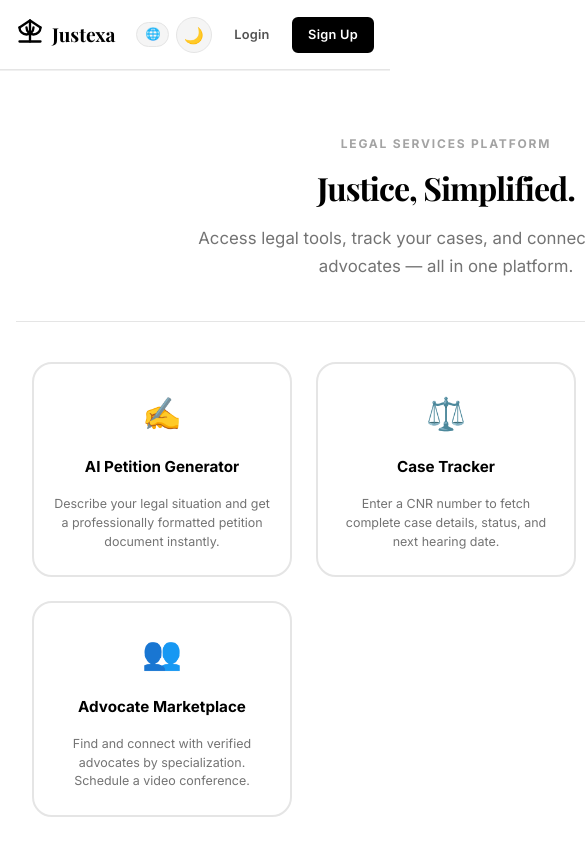
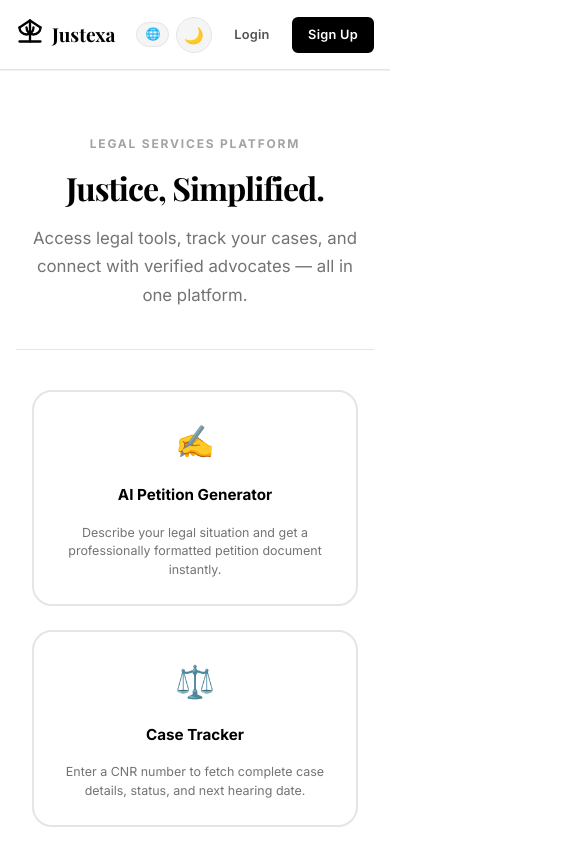
Before and after one commit to njlogesh19-art/justexa, a React (Create React App) app in the folder client/: page / in a window 390 px wide. Shown: the top 844 px of the page, 585 px wide, since content can reach past the window. Built offline with nearby package versions, Linux system fonts and the light colour scheme; no server answers.

Commit message:
fix: aggressive mobile CSS - hide sidebar, fix overflow, fix grid

```diff
--- a/client/src/index.css
+++ b/client/src/index.css
@@ -713,19 +713,38 @@ select {
 
 @media (max-width: 768px) {
 
-  /* Layout */
+  /* PREVENT ALL HORIZONTAL OVERFLOW */
+  html,
+  body {
+    overflow-x: hidden !important;
+    max-width: 100% !important;
+  }
+
+  /* HIDE DESKTOP SIDEBAR ON MOBILE */
+  aside {
+    display: none !important;
+  }
+
+  /* MAIN CONTENT — full width, no sidebar margin */
+  .main-content {
+    overflow-x: hidden !important;
+  }
+
   .page-content {
     margin-left: 0 !important;
-    padding: 1rem;
-    padding-bottom: calc(var(--bottom-nav-height) + 1rem);
-    min-height: calc(100vh - var(--navbar-height));
+    width: 100% !important;
+    max-width: 100vw !important;
+    padding: 1rem !important;
+    padding-bottom: calc(var(--bottom-nav-height) + 1rem) !important;
+    box-sizing: border-box !important;
+    overflow-x: hidden !important;
   }
 
   .page-content.sidebar-collapsed {
     margin-left: 0 !important;
   }
 
-  /* Typography */
+  /* TYPOGRAPHY */
   .page-header h1 {
     font-size: 1.4rem;
   }
@@ -735,7 +754,7 @@ select {
     padding-bottom: 1rem;
   }
 
-  /* Cards & Grid boxes */
+  /* CARDS */
   .card {
     padding: 1rem;
   }
@@ -756,7 +775,7 @@ select {
     font-size: 0.78rem;
   }
 
-  /* Modals — full-width bottom sheet */
+  /* MODAL — bottom sheet on mobile */
   .modal-overlay {
     align-items: flex-end;
   }
@@ -769,12 +788,15 @@ select {
     margin: 0;
   }
 
-  /* Tabs — scrollable */
+  .modal-actions {
+    flex-direction: column;
+  }
+
+  /* TABS — scrollable */
   .tabs {
     overflow-x: auto;
     -webkit-overflow-scrolling: touch;
     scrollbar-width: none;
-    gap: 0;
     flex-wrap: nowrap;
   }
 
@@ -788,7 +810,7 @@ select {
     flex-shrink: 0;
   }
 
-  /* Buttons — easier touch targets */
+  /* BUTTONS — touch targets */
   .btn {
     min-height: 44px;
   }
@@ -798,16 +820,13 @@ select {
     padding: 0.4rem 0.875rem;
   }
 
-  /* Form inputs — prevent iOS zoom on focus */
+  /* FORMS — prevent iOS zoom on focus */
   .form-input {
-    font-size: 16px;
+    font-size: 16px !important;
   }
 
-  /* Modal actions stack on mobile */
-  .modal-actions {
-    flex-direction: column;
-  }
 }
+
 
 
 /* ============================================
--- a/client/src/pages/Dashboard.js
+++ b/client/src/pages/Dashboard.js
@@ -195,7 +195,7 @@ const Dashboard = () => {
                 </p>
             </div>
 
-            <div style={{ display: 'grid', gridTemplateColumns: 'repeat(auto-fit, minmax(260px, 1fr))', gap: '1.5rem', maxWidth: '900px', margin: '0 auto', padding: '0 1rem' }}>
+            <div style={{ display: 'grid', gridTemplateColumns: 'repeat(auto-fit, minmax(min(260px, 100%), 1fr))', gap: '1.5rem', maxWidth: '900px', margin: '0 auto', padding: '0 1rem' }}>
                 <GridBox id="box-petition" icon="✍️" title={t.dash_box_petition_title} description={t.dash_box_petition_desc} onClick={() => handleBoxClick('/petition')} />
                 <GridBox id="box-case-tracker" icon="⚖️" title={t.dash_box_cases_title} description={t.dash_box_cases_desc} onClick={() => handleBoxClick('/case-tracker')} />
                 <GridBox id="box-holidays" icon="📅" title={t.dash_box_holidays_title} description={t.dash_box_holidays_desc} onClick={() => handleBoxClick('/holidays')} />
```
